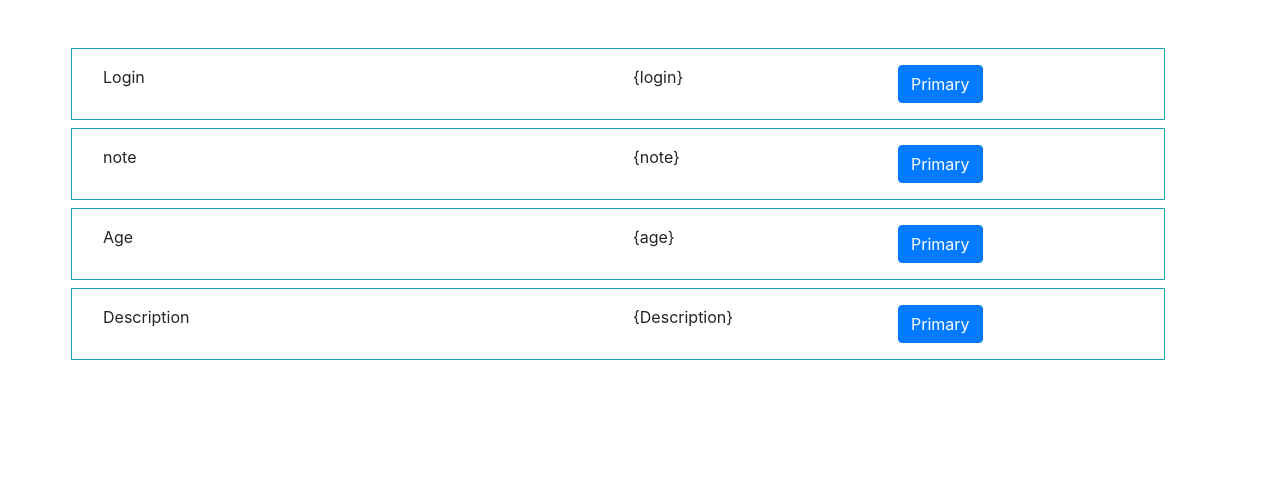
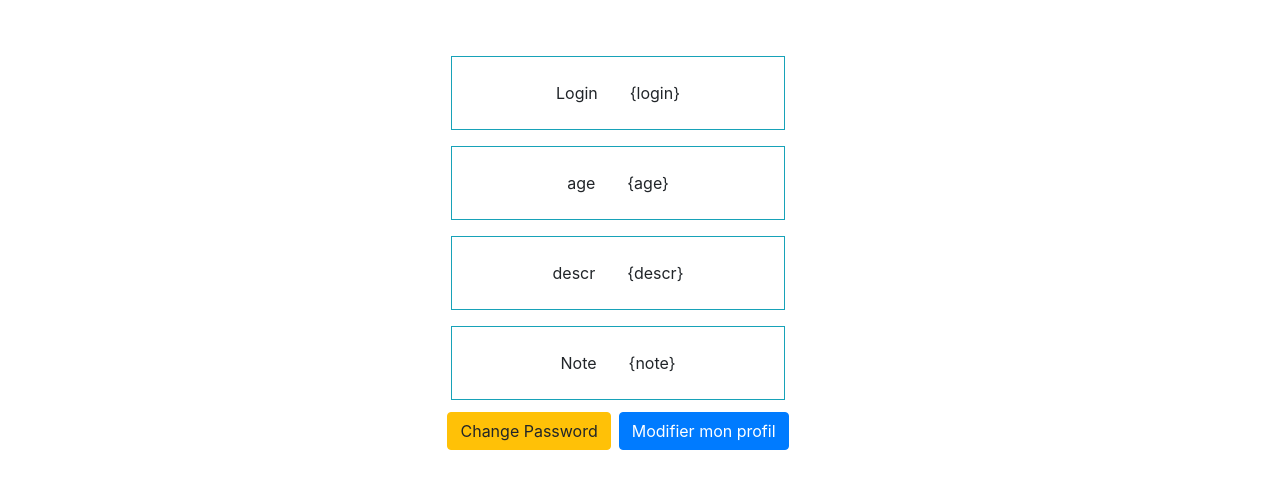
Before and after one commit to Splinntz/ProjetWeb, a Symfony app: template templates/userSpace/userSpace.html.twig in a window 1280 px wide. Shown: the part 62-551 px from the top of the page. Run offline with Twig, Linux system fonts and the light colour scheme; the template is opened without the code that fills it, so the values that code supplies are empty; some libraries are stand-ins or nearby versions.

Commit message:
add modifyProfil with possibility of change

```diff
--- a/templates/userSpace/userSpace.html.twig
+++ b/templates/userSpace/userSpace.html.twig
@@ -1,51 +1,58 @@
 {% extends 'base.html.twig' %}
 
-{% block title %}EasyAd{% endblock %}
 {% block body %}
     <div class="container m-5">
-        <div class="row p-3 m-2 border border-info">
-            <div class="col-sm-3 ">
-                Login
-            </div>
-            <div class="col-sm-3 offset-sm-3">
-                {login}
-            </div>
-            <div class="col-sm-3">
-                <button type="button" class="btn btn-primary">Primary</button>
+        <div class="row">
+            <div class="col-sm-4 offset-sm-4">
+                <div class=" p-2 m-2 border border-info d-flex justify-content-center">
+                    <div class="m-3">
+                        Login
+                    </div>
+                    <div class="m-3">
+                        {login}
+                    </div>
+                </div>
             </div>
         </div>
-        <div class="row p-3 m-2 border border-info">
-            <div class="col-sm-3 ">
-                note
-            </div>
-            <div class="col-sm-3 offset-sm-3">
-                {note}
-            </div>
-            <div class="col-sm-3">
-                <button type="button" class="btn btn-primary">Primary</button>
+        <div class="row">
+            <div class="col-sm-4 offset-sm-4">
+                <div class=" p-2 m-2 border border-info d-flex justify-content-center">
+                    <div class="m-3">
+                        age
+                    </div>
+                    <div class="m-3">
+                        {age}
+                    </div>
+                </div>
             </div>
         </div>
-        <div class="row p-3 m-2 border border-info">
-            <div class="col-sm-3 ">
-                Age
-            </div>
-            <div class="col-sm-3 offset-sm-3">
-                {age}
-            </div>
-            <div class="col-sm-3">
-                <button type="button" class="btn btn-primary">Primary</button>
+        <div class="row">
+            <div class="col-sm-4 offset-sm-4">
+                <div class=" p-2 m-2 border border-info d-flex justify-content-center">
+                    <div class="m-3">
+                        descr
+                    </div>
+                    <div class="m-3">
+                        {descr}
+                    </div>
+                </div>
             </div>
         </div>
-        <div class="row p-3 m-2 border border-info">
-            <div class="col-sm-3 ">
-                Description
+        <div class="row">
+            <div class="col-sm-4 offset-sm-4">
+                <div class=" p-2 m-2 border border-info d-flex justify-content-center">
+                    <div class="m-3">
+                        Note
+                    </div>
+                    <div class="m-3">
+                        {note}
+                    </div>
+                </div>
             </div>
-            <div class="col-sm-3 offset-sm-3">
-                {Description}
-            </div>
-            <div class="col-sm-3">
-                <button type="button" class="btn btn-primary">Primary</button>
-            </div>
+        </div>
+        <div class="d-flex justify-content-center">
+            <a class="btn btn-warning m-1">Change Password</a>
+            <a class="btn btn-primary m-1" href="/modifyProfil">Modifier mon profil</a>
         </div>
     </div>
 {% endblock %}
```
Also changed, not shown: src/Controller/UserSpaceController.php (+40 -0 lines), src/Form/ProfilType.php (added, +38 -0 lines), templates/userSpace/modifyProfil.html.twig (added, +44 -0 lines).
